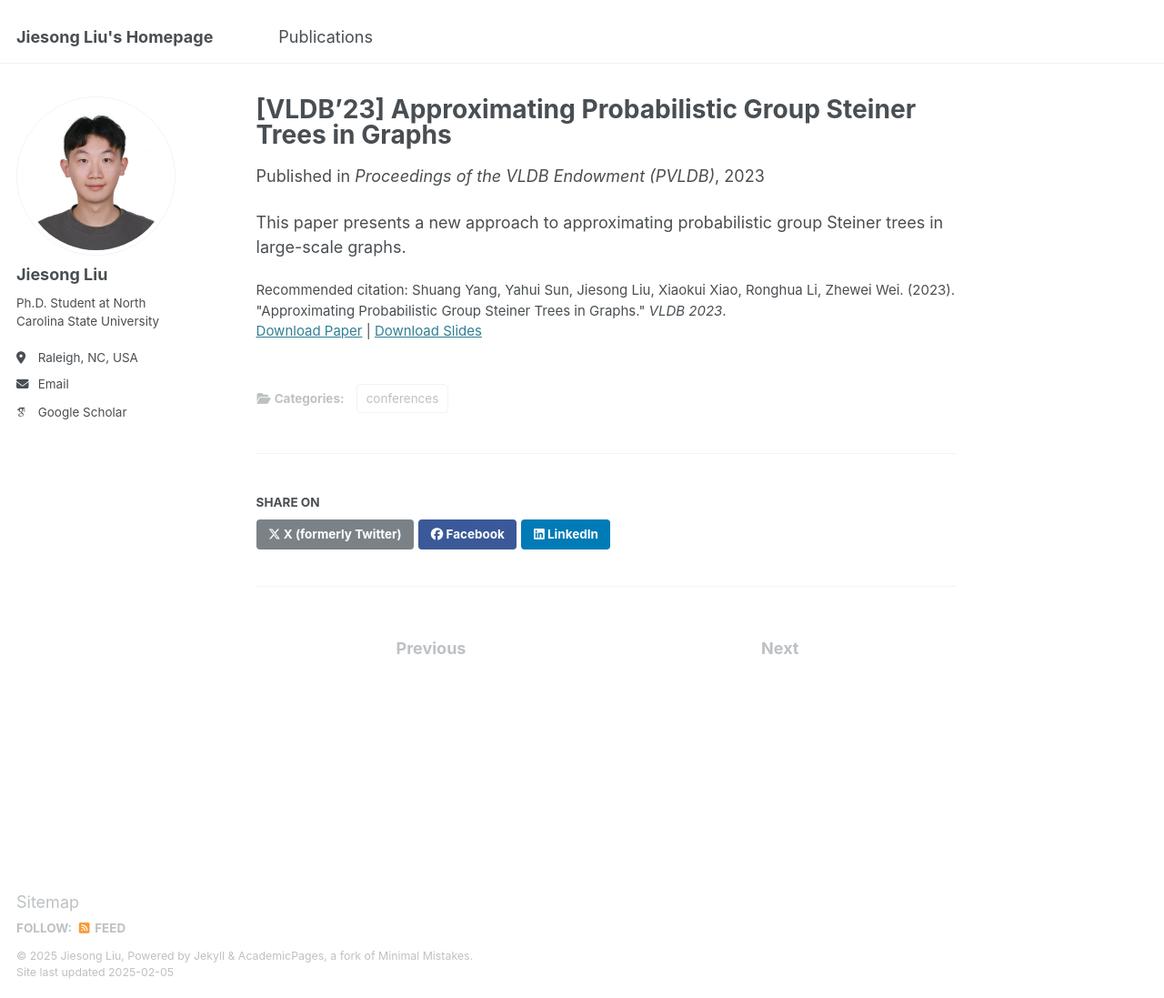
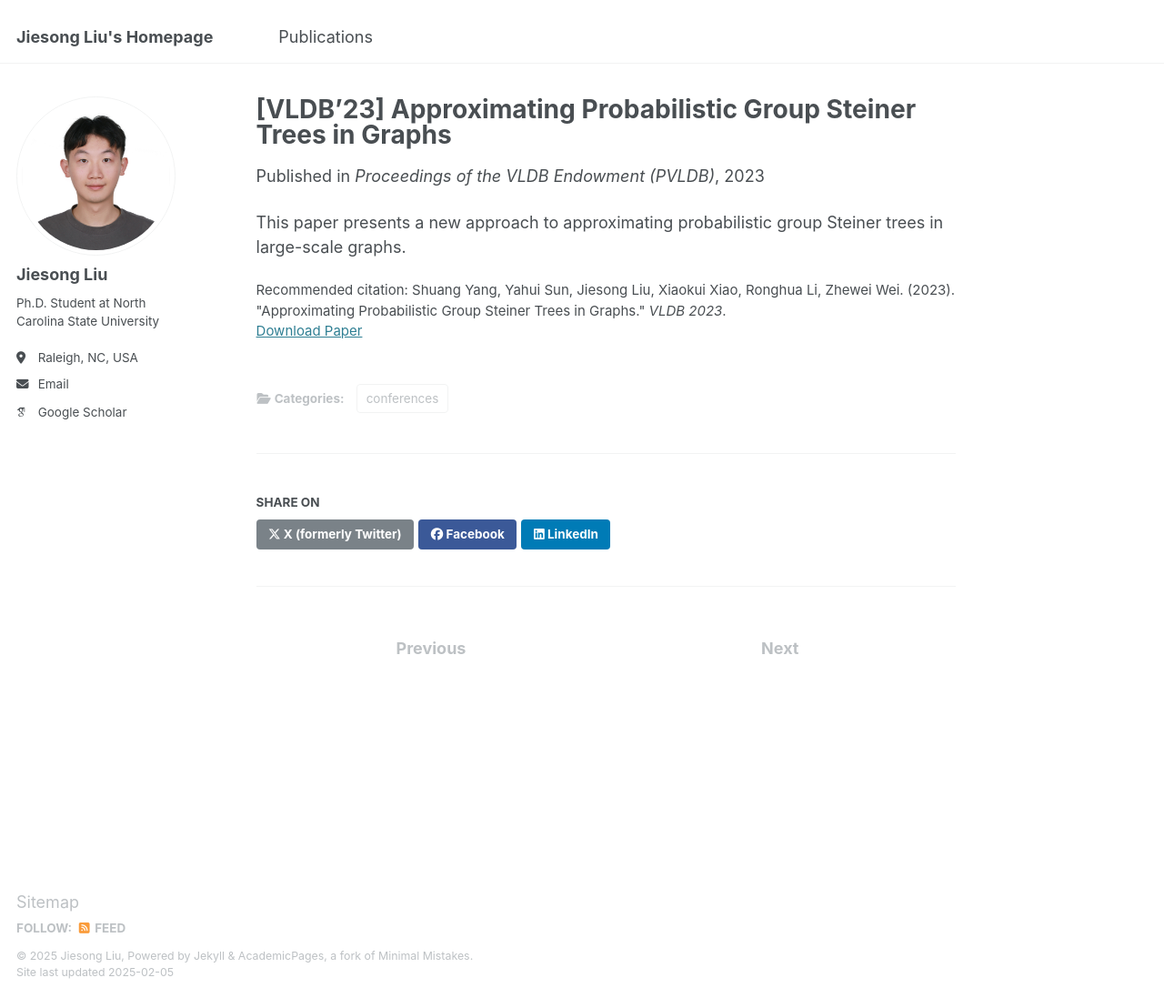
Before and after one commit to Fred1031/Fred1031.github.io, a Jekyll site: the page built from _publications/2023_vldb.md, in a window 1280 px wide and 1097 px high. Shown: the whole window at 91% size. Built offline with Jekyll 4.4.1, drawn with Linux system fonts in a browser that asks for light colours; some web fonts are replaced.

Commit message:
Update 2023_vldb.md

```diff
--- a/_publications/2023_vldb.md
+++ b/_publications/2023_vldb.md
@@ -12,7 +12,7 @@ category: conferences
 permalink: /publication/vldb_2023
 date: 2023-01-01
 venue: 'Proceedings of the VLDB Endowment (PVLDB)'
-slidesurl: 'http://fred1031.github.io/files/VLDB2023_slides.pdf'
+slidesurl: #'http://fred1031.github.io/files/VLDB2023_slides.pdf'
 paperurl: 'http://fred1031.github.io/files/VLDB2023.pdf'
 citation: 'Shuang Yang, Yahui Sun, Jiesong Liu, Xiaokui Xiao, Ronghua Li, Zhewei Wei. (2023). "Approximating Probabilistic Group Steiner Trees in Graphs." <i>VLDB 2023</i>.'
 ---
```
